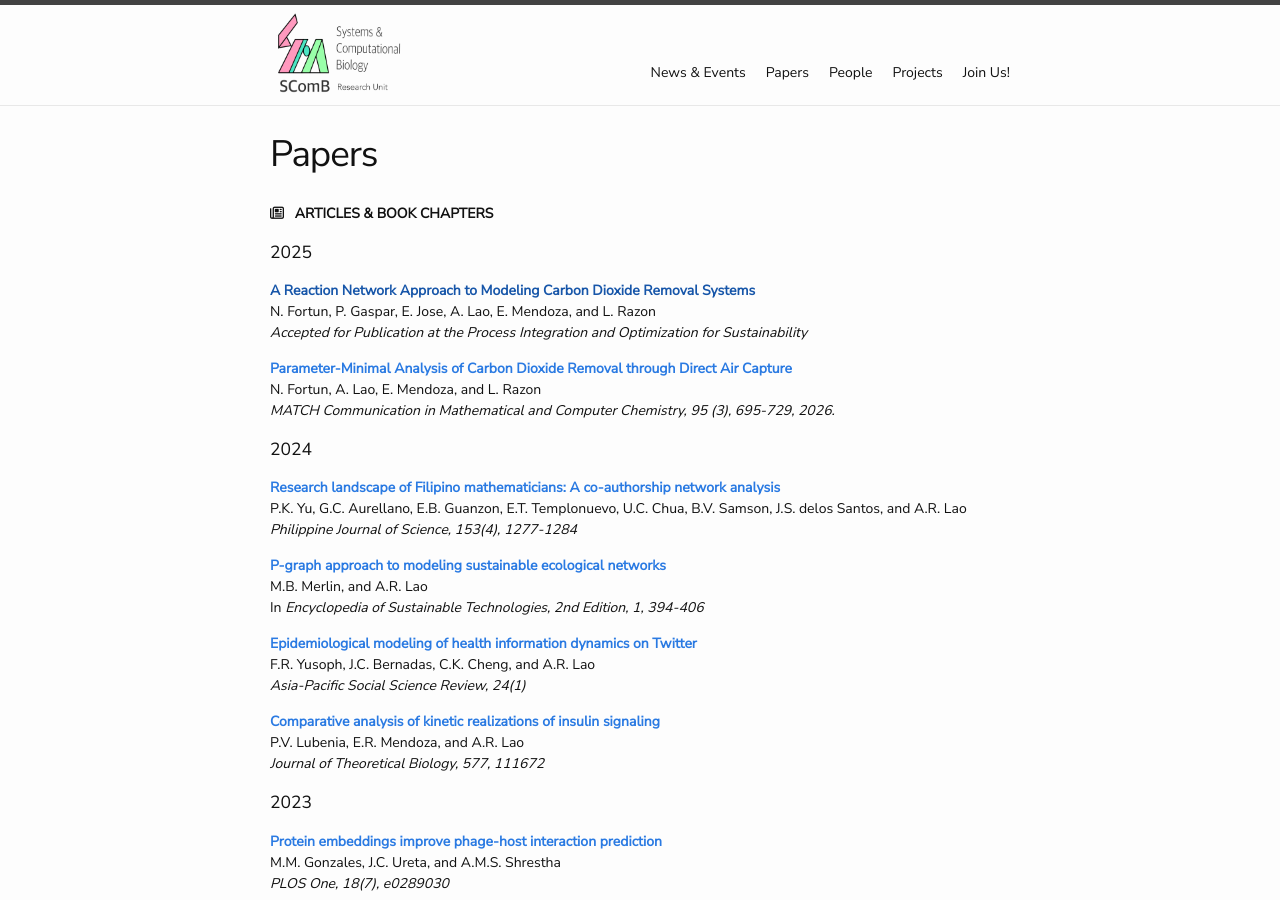
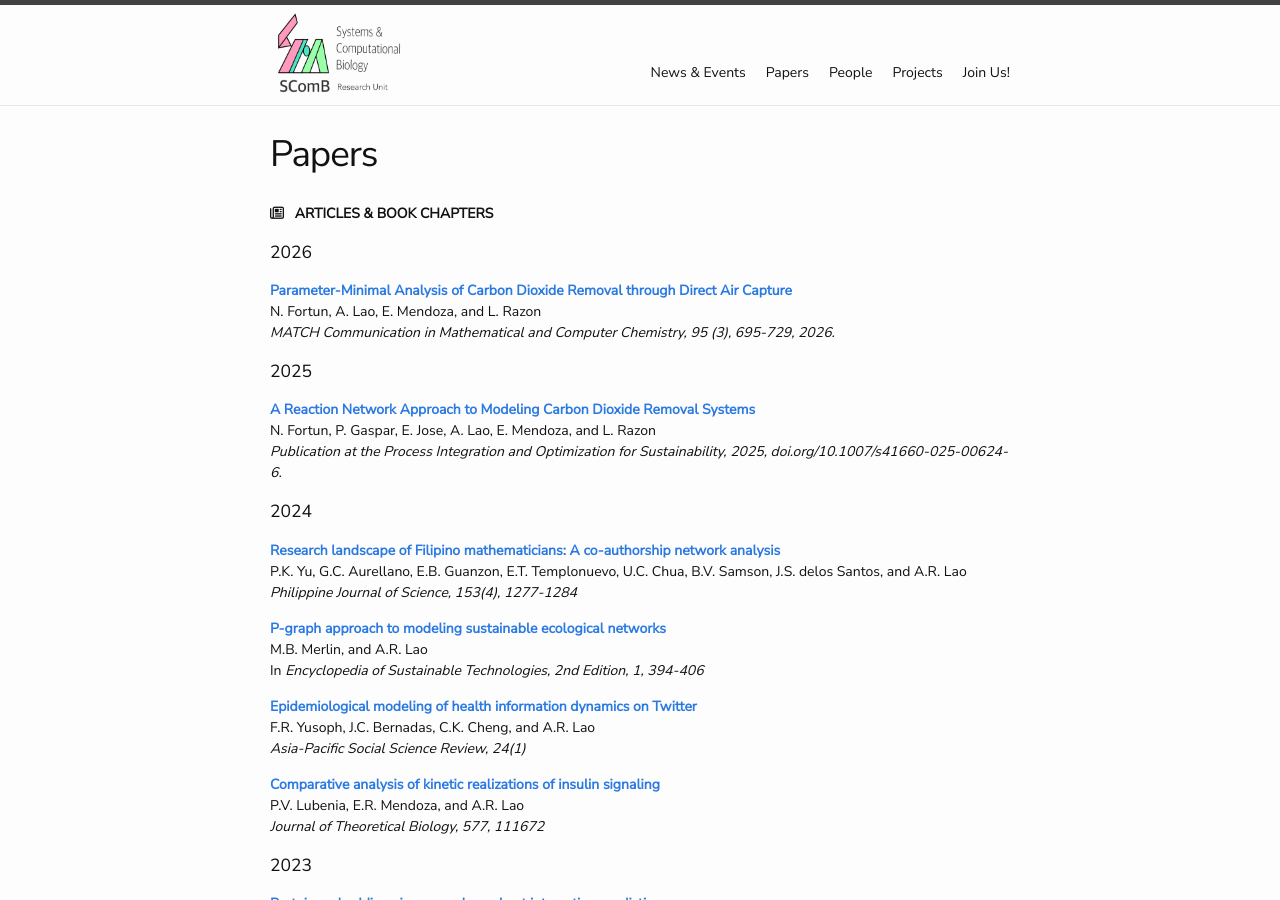
Before and after one commit to dlsu-scomb/dlsu-scomb.github.io, a Jekyll site: the page built from papers.md, in a window 1280 px wide and 900 px high. Built offline with Jekyll 4.4.1, drawn with Linux system fonts in a browser that asks for light colours; nearby versions of some CDN libraries; a style sheet for code colours, icons or effects is not loaded.

Commit message:
Update papers.md

```diff
--- a/papers.md
+++ b/papers.md
@@ -5,14 +5,15 @@ permalink: /papers/
 ---
 <i class="fa-regular fa-newspaper"></i> &nbsp; **ARTICLES & BOOK CHAPTERS**
 
-#### 2025
-[**A Reaction Network Approach to Modeling Carbon Dioxide Removal Systems**]() <br>
-N. Fortun, P. Gaspar, E. Jose, A. Lao, E. Mendoza, and L. Razon <br>
-*Accepted for Publication at the Process Integration and Optimization for Sustainability*
-
+#### 2026
 [**Parameter-Minimal Analysis of Carbon Dioxide Removal through Direct Air Capture**](https://match.pmf.kg.ac.rs/issues/m95n3/m95n3_09325.html) <br>
 N. Fortun, A. Lao, E. Mendoza, and L. Razon <br>
 *MATCH Communication in Mathematical and Computer Chemistry, 95 (3), 695-729, 2026.*
+
+#### 2025
+[**A Reaction Network Approach to Modeling Carbon Dioxide Removal Systems**](https://link.springer.com/article/10.1007/s41660-025-00624-6#citeas) <br>
+N. Fortun, P. Gaspar, E. Jose, A. Lao, E. Mendoza, and L. Razon <br>
+*Publication at the Process Integration and Optimization for Sustainability, 2025, doi.org/10.1007/s41660-025-00624-6.*
 
 #### 2024
 [**Research landscape of Filipino mathematicians: A co-authorship network analysis**](https://philjournalsci.dost.gov.ph/images/pdf/pjs_pdf/vol153_No4_Aug2024/research_landscape_of_Filipino_Mathematicians_.pdf) <br>
```
